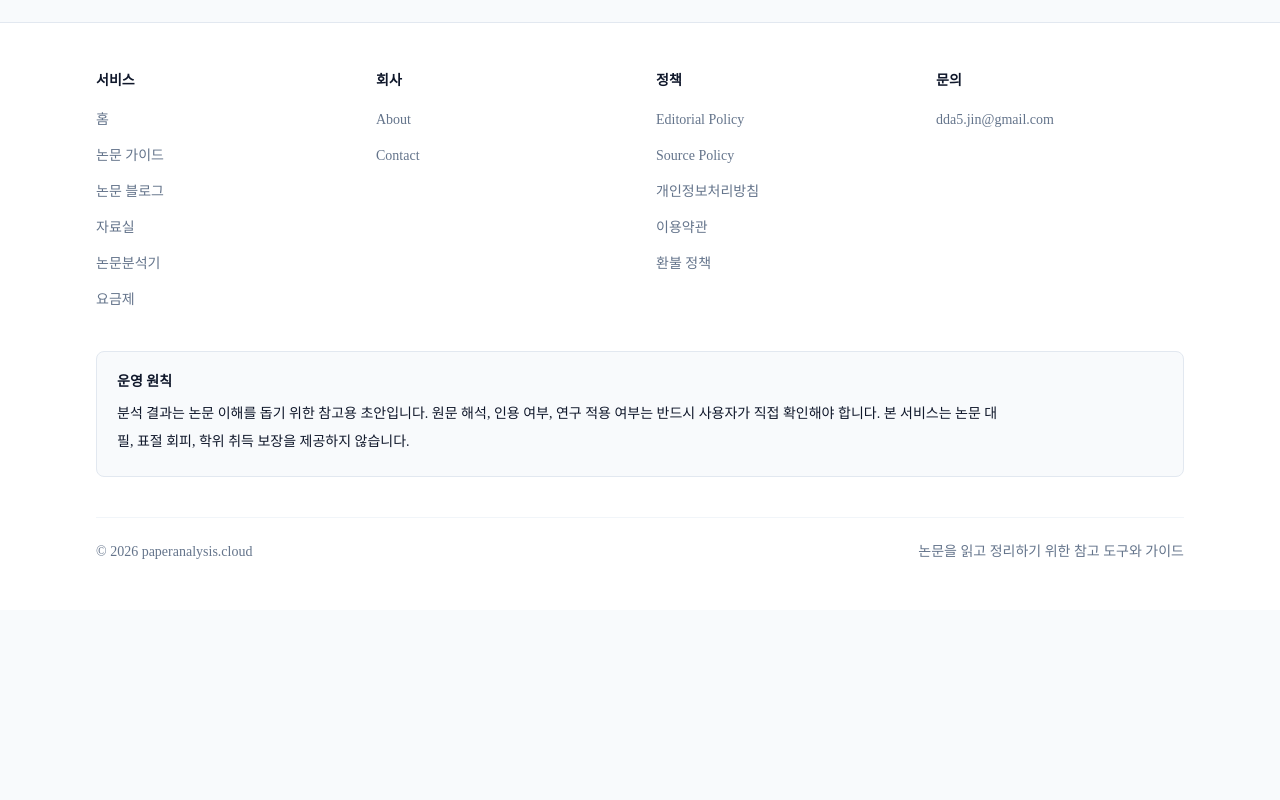
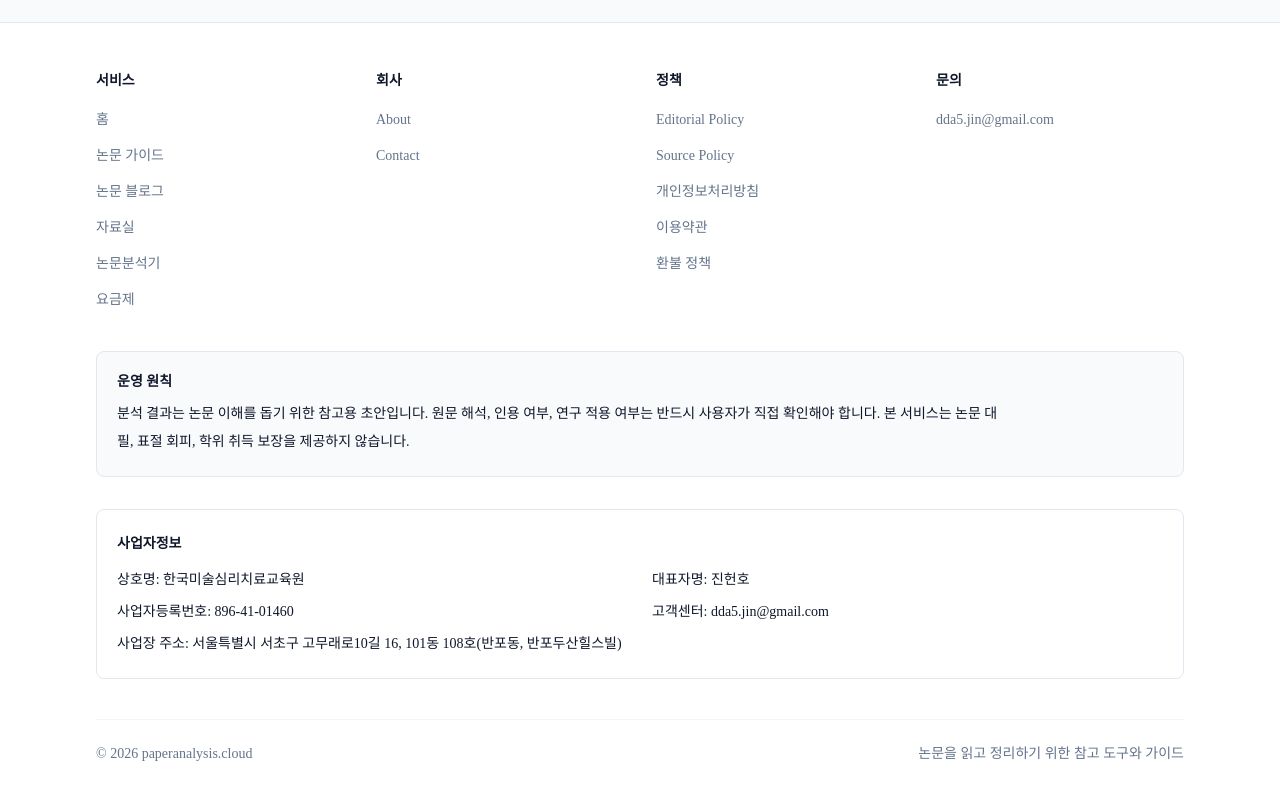
Before and after one commit to dda5jin-png/paperanlysis, a Next.js app: page / in a window 1280 px wide. Shown: the part 3509-4309 px from the top of the page. Before the commit the page ends 4119 px from the top, so only its background shows below. Built offline with nearby package versions, Linux system fonts and the light colour scheme; no server answers; a web font is replaced by a local one.

Commit message:
Add business info to footer

```diff
--- a/components/layout/Footer.tsx
+++ b/components/layout/Footer.tsx
@@ -65,6 +65,18 @@ export function Footer() {
             사용자가 직접 확인해야 합니다. 본 서비스는 논문 대필, 표절 회피, 학위 취득 보장을 제공하지 않습니다.
           </p>
         </div>
+        <div className="mt-8 rounded-lg border border-ink-200 bg-white p-5 text-sm leading-7 text-ink-600">
+          <div className="font-black text-ink-900">사업자정보</div>
+          <div className="mt-2 grid gap-x-6 gap-y-1 md:grid-cols-2">
+            <div>상호명: 한국미술심리치료교육원</div>
+            <div>대표자명: 진헌호</div>
+            <div>사업자등록번호: 896-41-01460</div>
+            <div>고객센터: dda5.jin@gmail.com</div>
+            <div className="md:col-span-2">
+              사업장 주소: 서울특별시 서초구 고무래로10길 16, 101동 108호(반포동, 반포두산힐스빌)
+            </div>
+          </div>
+        </div>
         <div className="mt-10 pt-6 border-t border-ink-100 flex flex-col md:flex-row md:items-center md:justify-between gap-3 text-sm text-ink-500">
           <div>© 2026 paperanalysis.cloud</div>
           <div>논문을 읽고 정리하기 위한 참고 도구와 가이드</div>
```
